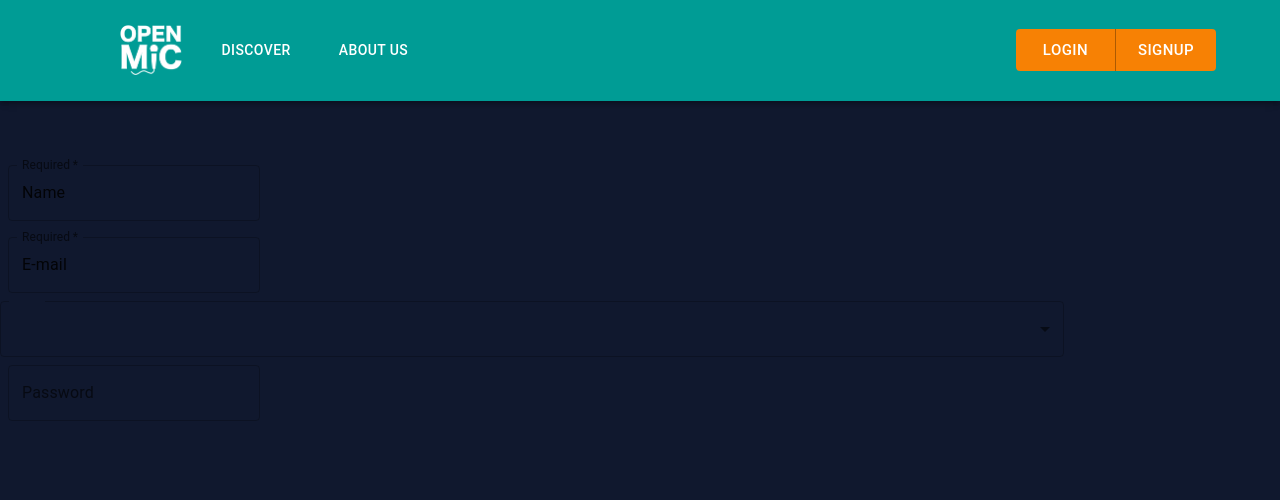
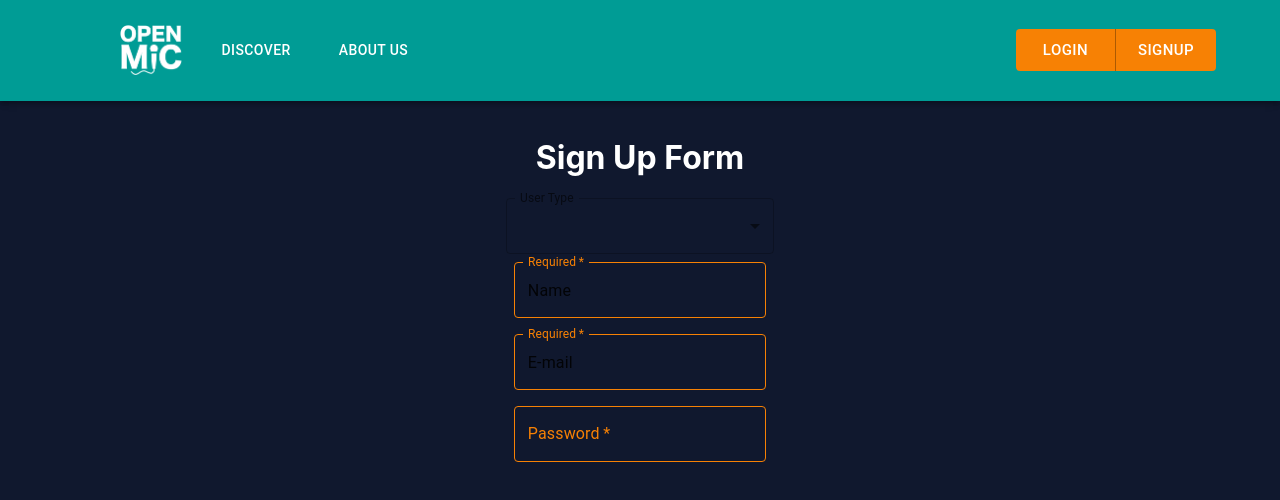
Before and after one commit to open-mic-orbital/OpenMic, a React (Create React App) app in the folder frontend/: page /Signup in a window 1280 px wide. Shown: the top 500 px of the page. Built offline with nearby package versions, Linux system fonts and the light colour scheme.

Commit message:
Fixed Discover page styling, set up form elements, corrected form styling

```diff
--- a/frontend/src/pages/Discover/Discover.js
+++ b/frontend/src/pages/Discover/Discover.js
@@ -5,7 +5,6 @@ import UnauthAppBar from "../../components/UnauthAppBar/UnauthAppBar";
 
 const Discover = () => {
   return (
-    <div className="Discover">
       <Box sx={{ flexGrow: 1, color: "white", overflow: "scroll" }}>
         <Grid container spacing={2}>
           <Grid item xs={12} sx={{ paddingBottom: "5vh" }}>
@@ -14,7 +13,6 @@ const Discover = () => {
         </Grid>
         <h1>Discover.</h1>
       </Box>
-    </div>
   );
 };
 
--- a/frontend/src/pages/Signup/Signup.js
+++ b/frontend/src/pages/Signup/Signup.js
@@ -1,47 +1,83 @@
-import * as React from 'react';
-import FormControl from '@mui/material/FormControl';
-import Box from '@mui/material/Box';
+import * as React from "react";
+import FormControl from "@mui/material/FormControl";
+import Box from "@mui/material/Box";
 import Grid from "@mui/material/Grid";
-import MenuItem from '@mui/material/MenuItem';
-import Select from '@mui/material/Select';
-import TextField from '@mui/material/TextField';
+import MenuItem from "@mui/material/MenuItem";
+import Select from "@mui/material/Select";
+import TextField from "@mui/material/TextField";
 import UnauthAppBar from "../../components//UnauthAppBar/UnauthAppBar";
-// import InputLabel from '@mui/material/InputLabel';
+import { styled } from "@mui/material/styles";
+import InputLabel from "@mui/material/InputLabel";
+
+const StyledTextField = styled(TextField)({
+  "& defaultValue": {
+    color: "white",
+  },
+  "& label": {
+    color: "#f78104",
+  },
+  "&:hover label": {
+    fontWeight: 700,
+  },
+  "& label.Mui-focused": {
+    color: "white",
+  },
+  "& .MuiInput-underline:after": {
+    borderBottomColor: "white",
+  },
+  "& .MuiOutlinedInput-root": {
+    "& fieldset": {
+      borderColor: "#f78104",
+    },
+    "&:hover fieldset": {
+      borderColor: "#009c95",
+      borderWidth: 2,
+    },
+    "&.Mui-focused fieldset": {
+      borderColor: "white",
+    },
+  },
+});
 
 export default function Signup() {
   // States for registration
-    const [name, setName] = React.useState('');
-    const [email, setEmail] = React.useState('');
-    const [password, setPassword] = React.useState('');
-    const [userType, setUserType] = React.useState('User Type');
+  const [name, setName] = React.useState("");
+  const [email, setEmail] = React.useState("");
+  const [password, setPassword] = React.useState("");
+  const [userType, setUserType] = React.useState("User Type");
 
   // States for checking error
   const [submitted, setSubmitted] = React.useState(false);
   const [error, setError] = React.useState(false);
 
-    const handleNameChange =(e) => {
+  const handleNameChange = (e) => {
     setName(e.target.value);
     setSubmitted(false);
   };
 
-    const handleEmailChange =(e) => {
+  const handleEmailChange = (e) => {
     setEmail(e.target.value);
     setSubmitted(false);
   };
 
-    const handlePasswordChange =(e) => {
+  const handlePasswordChange = (e) => {
     setPassword(e.target.value);
     setSubmitted(false);
   };
 
-    const handleUserTypeChange =(e) => {
+  const handleUserTypeChange = (e) => {
     setUserType(e.target.value);
     setSubmitted(false);
   };
 
   const handleSubmit = (e) => {
     e.preventDefault();
-        if (name === '' || email === '' || password === '' || userType === 'User Type') {
+    if (
+      name === "" ||
+      email === "" ||
+      password === "" ||
+      userType === "User Type"
+    ) {
       setError(true);
     } else {
       setSubmitted(true);
@@ -55,8 +91,9 @@ export default function Signup() {
       <div
         className="success"
         style={{
-                display: submitted ? '' : 'none',
-                }}>
+          display: submitted ? "" : "none",
+        }}
+      >
         <h1>User {name} successfully registered!!</h1>
       </div>
     );
@@ -68,8 +105,9 @@ export default function Signup() {
       <div
         className="error"
         style={{
-                display: error ? '' : 'none',
-                }}>
+          display: error ? "" : "none",
+        }}
+      >
         <h1>Please enter all the fields</h1>
       </div>
     );
@@ -78,45 +116,54 @@ export default function Signup() {
   return (
     <Box sx={{ flexGrow: 1, color: "white", overflow: "scroll" }}>
       <Grid container spacing={2}>
-                <Grid item xs={12} sx={{ paddingBottom: "5vh" }}>
+        <Grid item xs={12}>
           <UnauthAppBar />
         </Grid>
-                <Grid item xs={10}>
+        <Grid item xs={12}>
+            <h1>Sign Up Form</h1>
           <Box
             component="form"
             sx={{
-                        '& .MuiTextField-root': { m: 1, width: '25ch' },
+              "& .MuiTextField-root": { m: 1, width: "25ch" },
             }}
             noValidate
             autoComplete="off"
+            justifyContent="flex-end"
           >
-                        <FormControl fullWidth>
-                            <TextField
+            <FormControl>
+              <InputLabel id="select-label">User Type</InputLabel>
+              <Select
+                variant="outlined"
+                labelId="select-label"
+                id="demo-simple-select"
+                defaultValue="Select"
+                value={userType}
+                label={"User Type"}
+                sx={{ color: "#f78104" }}
+                onChange={handleUserTypeChange}
+                defaultChecked="none"
+              >
+                <MenuItem value={"none"}>Required *</MenuItem>
+                <MenuItem value={"artist"}>Artist</MenuItem>
+                <MenuItem value={"venue"}>Venue</MenuItem>
+              </Select>
+              <StyledTextField
                 required
                 id="outlined-required"
                 label="Required"
                 defaultValue="Name"
                 onChange={handleNameChange}
               />
-                            <TextField
+              <StyledTextField
                 required
                 id="outlined-required"
                 label="Required"
                 defaultValue="E-mail"
                 onChange={handleEmailChange}
               />
-                            {/* <InputLabel id="demo-simple-select-label">Age</InputLabel> */}
-                            <Select
-                                labelId="demo-simple-select-label"
-                                id="demo-simple-select"
-                                value={userType}
-                                label="Type"
-                                onChange={handleUserTypeChange}
-                            >
-                                <MenuItem value={"artist"}>Artist</MenuItem>
-                                <MenuItem value={"venue"}>Venue</MenuItem>
-                            </Select>
-                            <TextField
+
+              <StyledTextField
+                required
                 id="outlined-password-input"
                 label="Password"
                 type="password"
--- a/frontend/src/theme.js
+++ b/frontend/src/theme.js
@@ -1,18 +1,21 @@
-import { createTheme } from '@mui/material/styles';
+import { createTheme } from "@mui/material/styles";
 
 const theme = createTheme({
   palette: {
     primary: {
-      main: '#f78104',
-      contrastText: '#fff',
-      borderColor: '#fff'
+      main: "#f78104",
+      contrastText: "#fff",
+      borderColor: "#fff",
     },
     secondary: {
-      main: '#009c95',
-      contrastText: '#fff',
-      borderColor: '#fff'
-    }
-  }
+      main: "#009c95",
+      contrastText: "#fff",
+      borderColor: "#fff",
+    },
+    multilineColor: {
+      color: "#fff",
+    },
+  },
 });
 
 export default theme;
```
Lines whose indentation alone changed are shown as unchanged.
